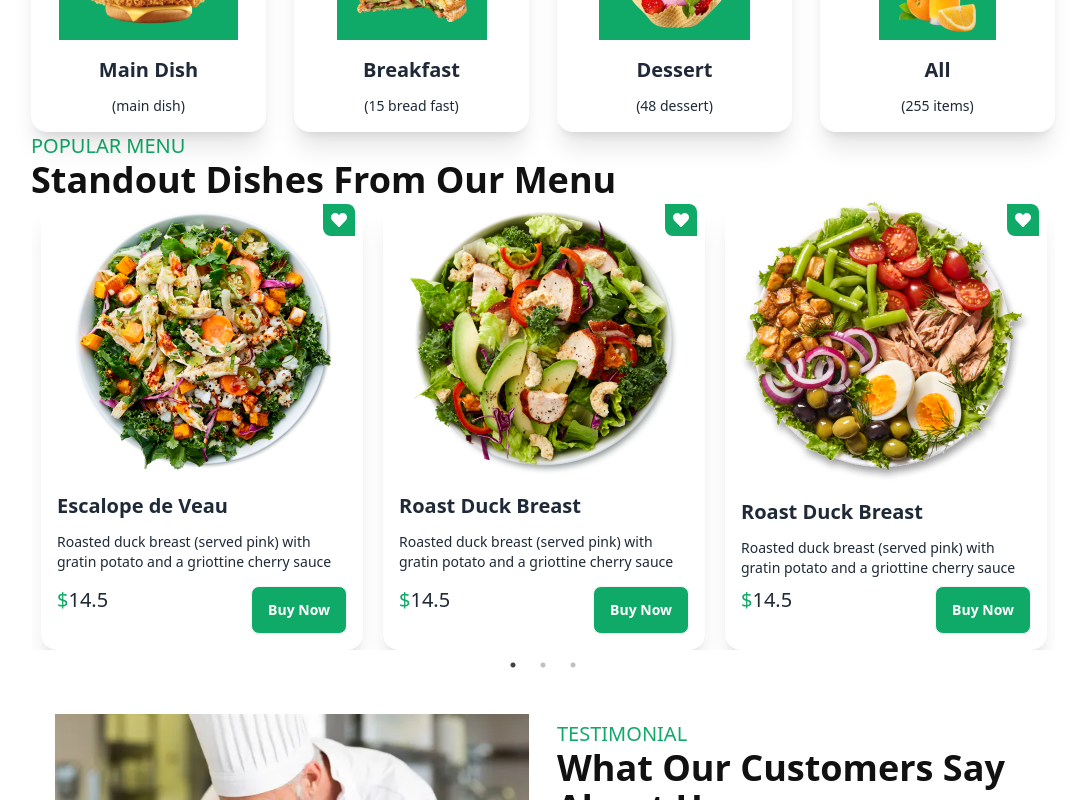
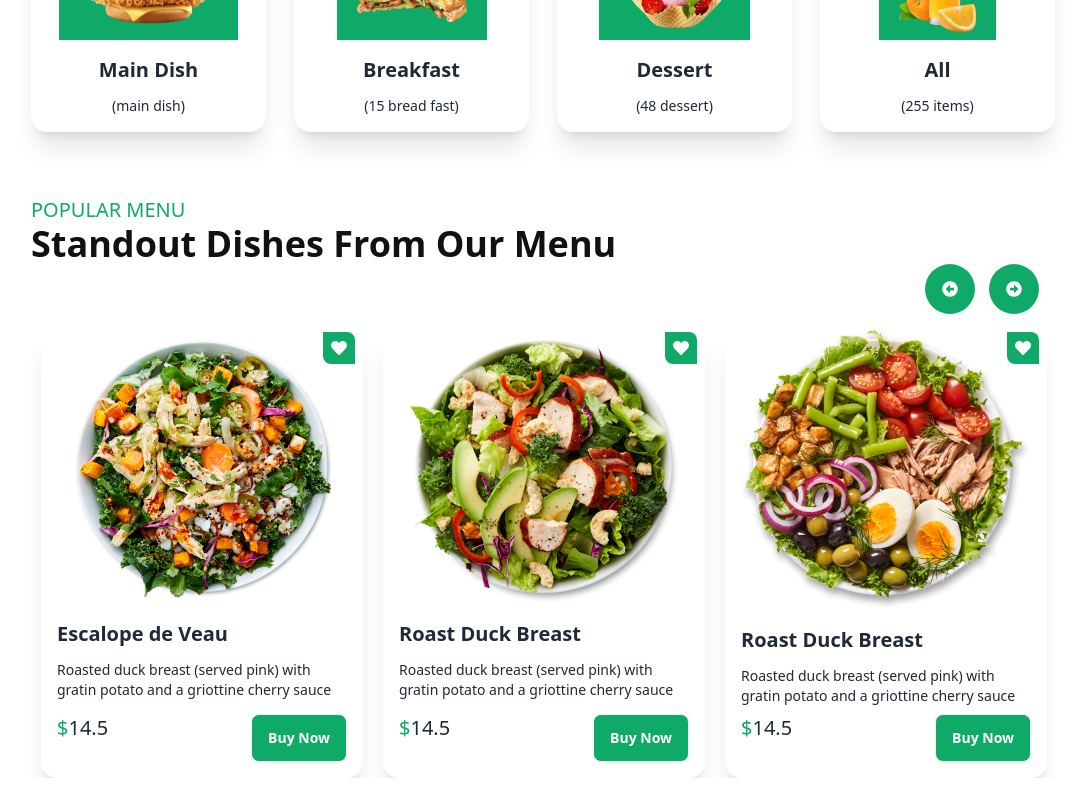
Before and after one commit to RashedAkash/food-react, a React (Vite) app: page / in a window 1280 px wide. Shown: the part 840-1640 px from the top of the page, without its empty margins (97-1181 px from the left). Built offline with nearby package versions, Linux system fonts and the light colour scheme.

Commit message:
arrow and slide added

```diff
--- /dev/null
+++ b/src/components/NextArrow.jsx
@@ -0,0 +1,14 @@
+import React from 'react';
+import { FaArrowAltCircleLeft, FaArrowAltCircleRight } from 'react-icons/fa';
+
+const NextArrow = ({onClick}) => {
+  return (
+    <div className=' absolute right-4 -top-16' onClick={onClick}>
+      <div className=' bg-[#0fa968] w-[50px] h-[50px] rounded-full grid place-items-center cursor-pointer text-white'>
+        <FaArrowAltCircleRight />
+      </div>
+    </div>
+  );
+};
+
+export default NextArrow;
--- /dev/null
+++ b/src/components/PrevArrow.jsx
@@ -0,0 +1,14 @@
+import React from 'react';
+import { FaArrowAltCircleLeft } from 'react-icons/fa';
+
+const PrevArrow = ({onClick}) => {
+  return (
+    <div className=' absolute right-20 -top-16' onClick={onClick}>
+      <div className=' bg-[#0fa968] w-[50px] h-[50px] rounded-full grid place-items-center cursor-pointer text-white'>
+        <FaArrowAltCircleLeft />
+      </div>
+    </div>
+  );
+};
+
+export default PrevArrow;
--- a/src/pages/Home/SpecialDish.jsx
+++ b/src/pages/Home/SpecialDish.jsx
@@ -4,6 +4,8 @@ import "slick-carousel/slick/slick-theme.css";
 import Slider from "react-slick";
 import Title from '../../shared/Title';
 import SpecialDishesCard from './SpecialDishesCard';
+import PrevArrow from '../../components/PrevArrow';
+import NextArrow from '../../components/NextArrow';
 
 const SpecialDish = () => {
   const [popular, setPopular] = useState([]);
@@ -16,12 +18,15 @@ const SpecialDish = () => {
       })
   }, [setPopular]);
   var settings = {
-      dots: true,
+      dots: false,
       infinite: false,
       speed: 500,
       slidesToShow: 3,
       slidesToScroll: 3,
-      initialSlide: 0,
+    initialSlide: 0,
+    arrows: true,
+      prevArrow:<PrevArrow />,
+      nextArrow:<NextArrow />,
       responsive: [
         {
           breakpoint: 1024,
@@ -51,8 +56,10 @@ const SpecialDish = () => {
     };
 
   return (
-    <div>
-      <Title title='Standout Dishes From Our Menu' subTitle='Popular menu' />
+    <div className='py-16'>
+      <div className='mb-16'>
+        <Title title='Standout Dishes From Our Menu' subTitle='Popular menu' />
+      </div>
         <Slider {...settings}>
 
           {
```
Also changed, not shown: src/index.css (line endings or trailing spaces).
